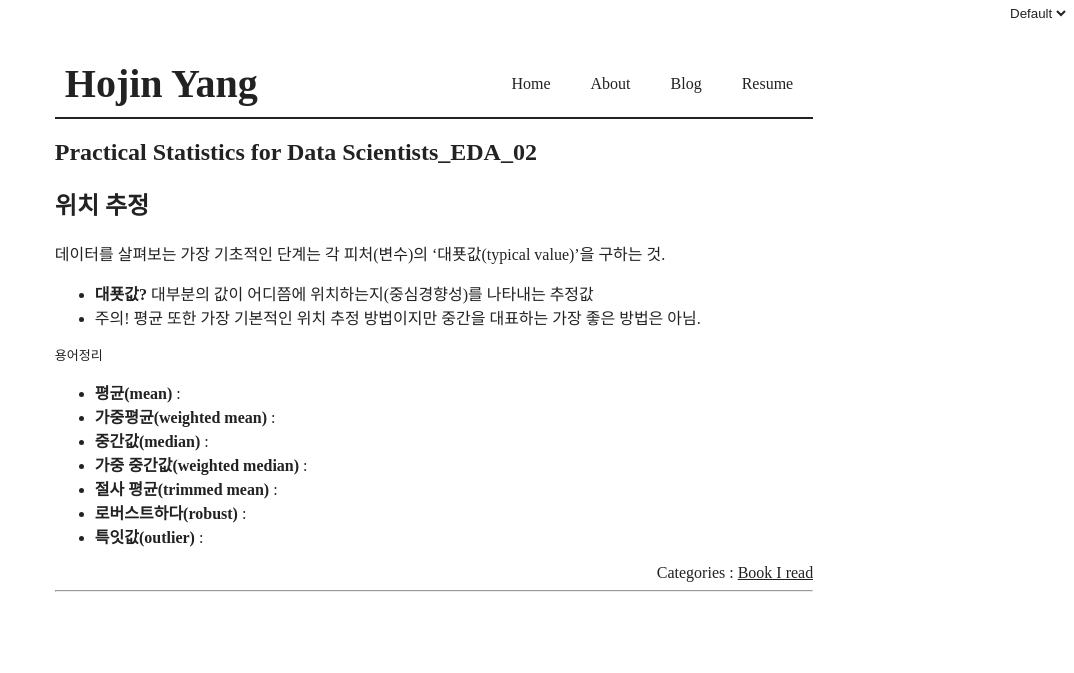
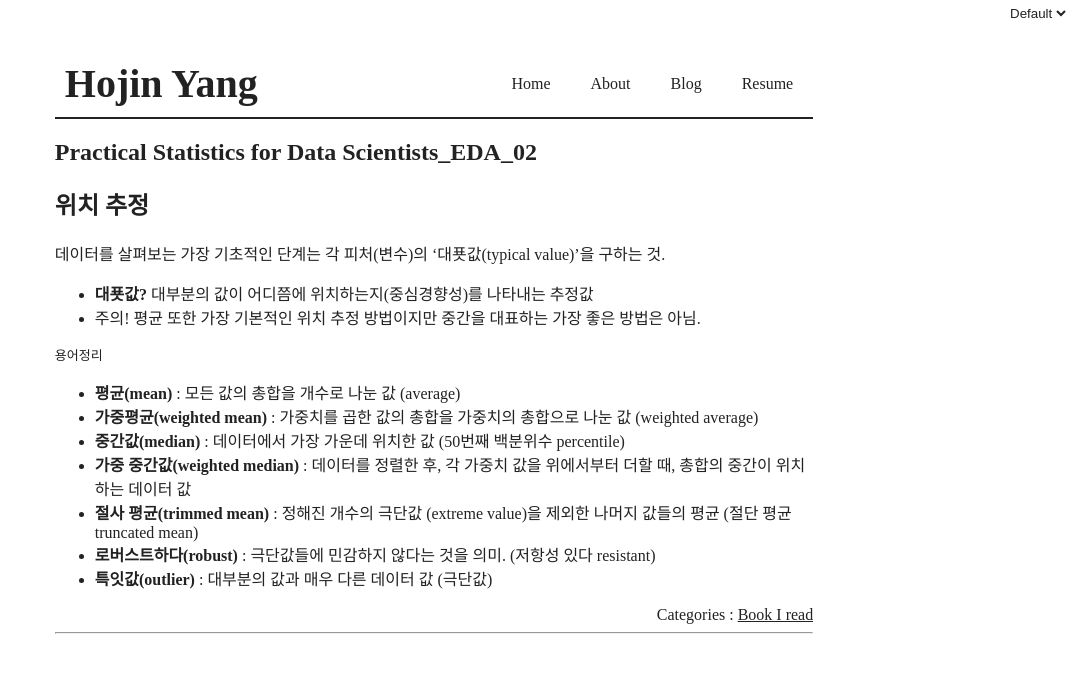
Before and after one commit to hogoood/hogoood.github.io, a Jekyll site: the page built from _posts/2020-10-06-EDA_02.md, in a window 1280 px wide. Shown: the top 673 px of the page, without its empty margins (206-1280 px from the left). Built offline with Jekyll 4.4.1, drawn with Linux system fonts in a browser that asks for light colours; comment, search, counter and statistics services are not loaded.

Commit message:
Add contents

```diff
--- a/_posts/2020-10-06-EDA_02.md
+++ b/_posts/2020-10-06-EDA_02.md
@@ -14,10 +14,10 @@ categories: [Book I read]
 
 
 `용어정리`
-- **평균(mean)** :
-- **가중평균(weighted mean)** :
-- **중간값(median)** :
-- **가중 중간값(weighted median)** :
-- **절사 평균(trimmed mean)** :
-- **로버스트하다(robust)** :
-- **특잇값(outlier)** :
+- **평균(mean)** : 모든 값의 총합을 개수로 나눈 값 (average)
+- **가중평균(weighted mean)** : 가중치를 곱한 값의 총합을 가중치의 총합으로 나눈 값 (weighted average)
+- **중간값(median)** : 데이터에서 가장 가운데 위치한 값 (50번째 백분위수 percentile)
+- **가중 중간값(weighted median)** : 데이터를 정렬한 후, 각 가중치 값을 위에서부터 더할 때, 총합의 중간이 위치하는 데이터 값
+- **절사 평균(trimmed mean)** : 정해진 개수의 극단값 (extreme value)을 제외한 나머지 값들의 평균 (절단 평균 truncated mean)
+- **로버스트하다(robust)** : 극단값들에 민감하지 않다는 것을 의미. (저항성 있다 resistant)
+- **특잇값(outlier)** : 대부분의 값과 매우 다른 데이터 값 (극단값)
```
